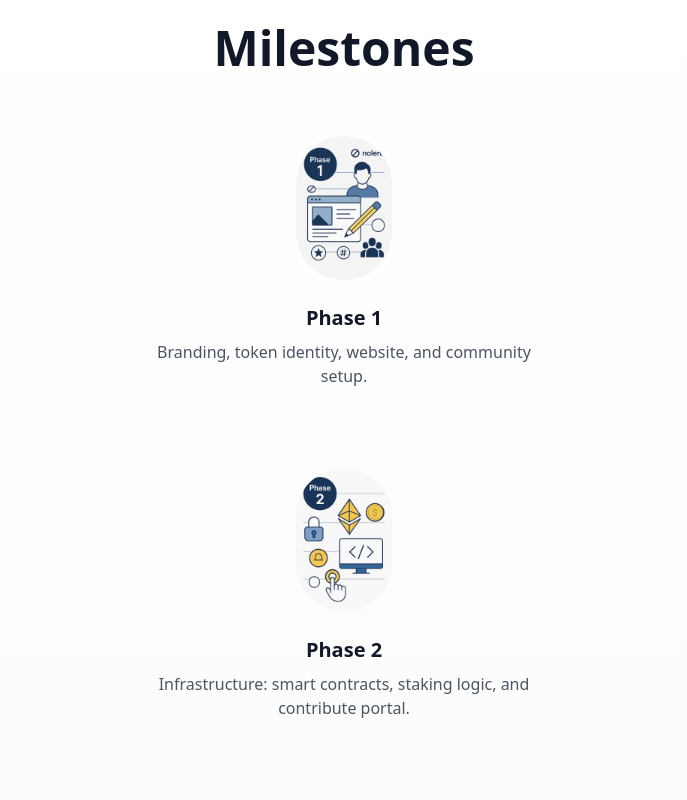
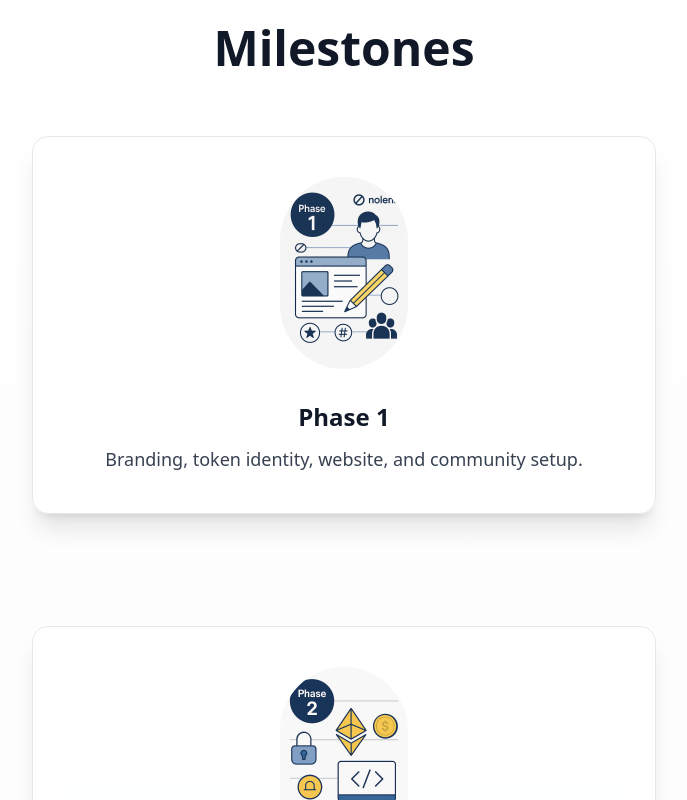
Before and after one commit to nolensprotocol/nolens, a Next.js app: page / in a window 1280 px wide. Shown: the part 840-1640 px from the top of the page, without its empty margins (296-983 px from the left). Built offline with nearby package versions, Linux system fonts and the light colour scheme.

Commit message:
Update index.js

```diff
--- a/pages/index.js
+++ b/pages/index.js
@@ -1,7 +1,6 @@
 import Head from 'next/head'
 import { useState } from 'react'
 import { motion } from 'framer-motion'
-
 
 export default function Home() {
   const [isOpen, setIsOpen] = useState(false)
@@ -31,7 +30,7 @@ export default function Home() {
             <a href="/contribute" className="bg-black text-white px-4 py-2 rounded hover:bg-gray-800 transition">Contribute</a>
           </div>
 
-          {/* Mobile Right */}
+          {/* Mobile Nav Right Side */}
           <div className="md:hidden flex items-center space-x-2">
             <a
               href="/contribute"
@@ -92,7 +91,7 @@ export default function Home() {
           </div>
         </section>
 
-        {/* Milestones Section with Scroll Pins */}
+        {/* Milestones with hover glow */}
         <section className="pt-36 pb-28 bg-gradient-to-b from-white to-gray-50 text-gray-900">
           <div className="max-w-2xl mx-auto px-6 text-center">
             <h2 className="text-4xl md:text-5xl font-extrabold mb-16">Milestones</h2>
@@ -104,15 +103,19 @@ export default function Home() {
                 whileInView={{ opacity: 1, y: 0 }}
                 transition={{ duration: 0.6, delay: index * 0.2 }}
                 viewport={{ once: true, amount: 0.5 }}
-                className="mb-20"
+                className="mb-28 relative group"
               >
+                {/* Glow */}
+                <div className="absolute inset-0 scale-95 opacity-0 group-hover:opacity-100 group-focus:opacity-100 transition duration-500 rounded-2xl z-0 blur-xl bg-gradient-to-br from-blue-800/40 to-indigo-900/40 pointer-events-none"></div>
+
+                <div className="relative z-10 bg-white/70 backdrop-blur-md border border-gray-200 rounded-2xl px-6 py-10 shadow-xl transition duration-300 group-hover:scale-[1.02]">
                   <img
                     src={`/milestone_icon${phase}.png`}
                     alt={`Phase ${phase}`}
-                  className="mx-auto h-36 mb-6 bg-white rounded-full"
+                    className="mx-auto h-48 mb-8 bg-white rounded-full"
                   />
-                <div className="text-xl font-semibold mb-2">{`Phase ${phase}`}</div>
-                <div className="text-base text-gray-600 max-w-sm mx-auto">
+                  <div className="text-2xl font-bold mb-3">{`Phase ${phase}`}</div>
+                  <div className="text-lg text-gray-700 max-w-xl mx-auto">
                     {phase === 1
                       ? 'Branding, token identity, website, and community setup.'
                       : phase === 2
@@ -120,6 +123,7 @@ export default function Home() {
                       : phase === 3
                       ? 'Pilot modules, shared utility demos, and ecosystem collaborations.'
                       : 'Protocol integrations, DAO contributions, and scaling adoption.'}
+                  </div>
                 </div>
               </motion.div>
             ))}
```
Lines whose indentation alone changed are shown as unchanged.
